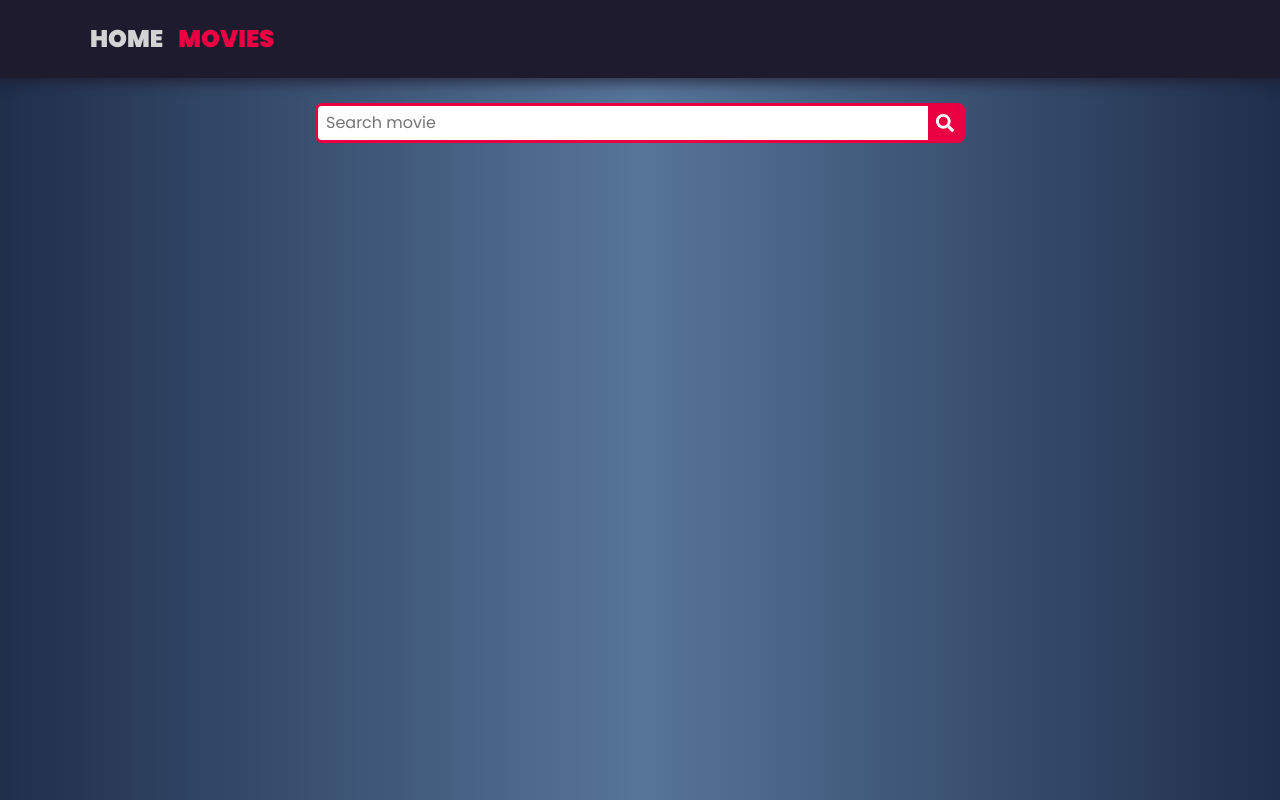
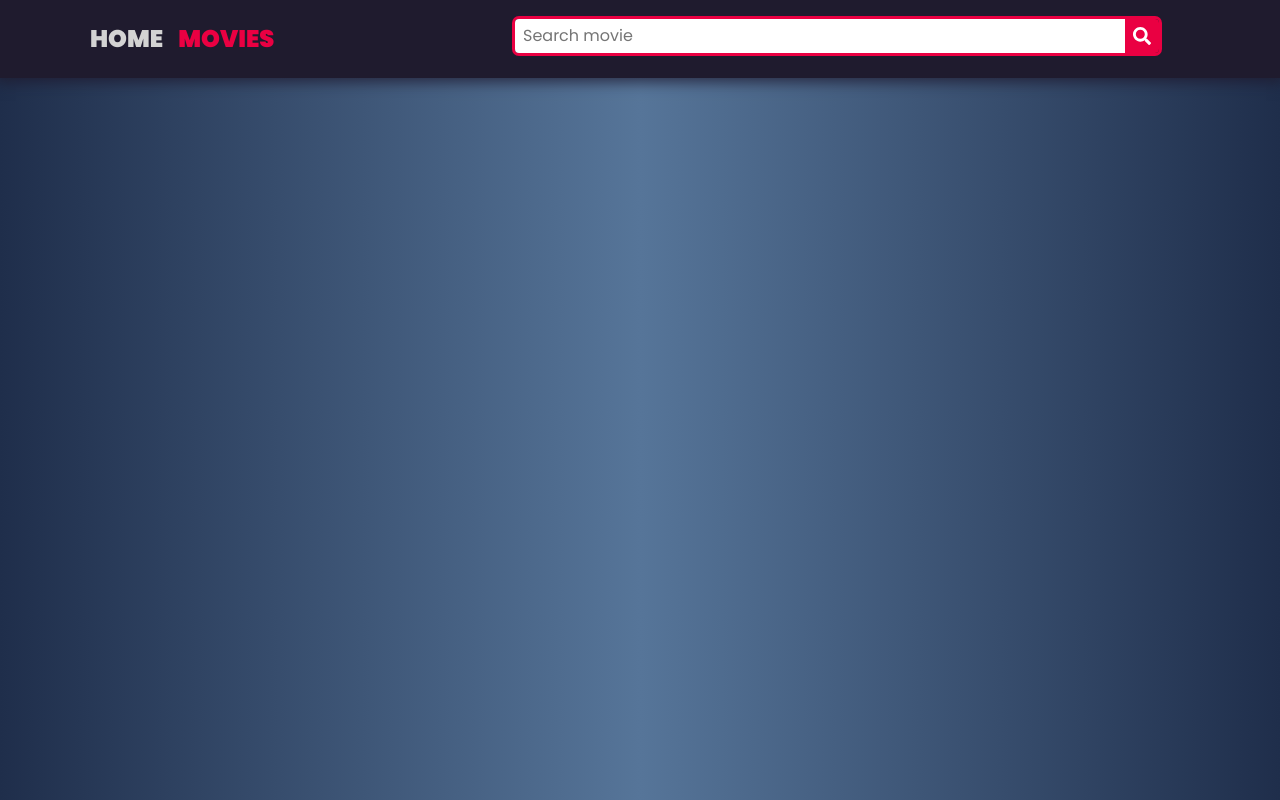
Before and after one commit to shvyrkova-maria/goit-react-hw-05-movies, a React (Create React App) app: page /movies in a window 1280 px wide. Built offline with nearby package versions, Linux system fonts and the light colour scheme.

Commit message:
Fixed MoviesPage.styled

```diff
--- a/src/components/Navigation/Navigation.styled.js
+++ b/src/components/Navigation/Navigation.styled.js
@@ -17,6 +17,7 @@ export const NavList = styled.ul`
   align-items: center;
   padding-top: 25px;
   padding-bottom: 25px;
+  z-index: 1000;
 `;
 
 export const NavListItem = styled.li`
--- a/src/pages/MoviesPage/MoviesPage.styled.js
+++ b/src/pages/MoviesPage/MoviesPage.styled.js
@@ -5,10 +5,11 @@ export const FormWrap = styled.div`
   text-align: center;
   justify-content: center;
   margin-bottom: 25px;
-  /* position: fixed; */
-  position: sticky;
+
+  position: fixed;
+  /* position: sticky; */
   top: 2%;
-  /* left: 40%; */
+  left: 40%;
   z-index: 770;
 `;
 
@@ -19,6 +20,7 @@ export const SearchForm = styled.form`
   border: 3px solid var(--accent-color);
   border-radius: 7px;
   overflow: hidden;
+
   & > input {
     width: 100%;
     padding-left: 8px;
```
